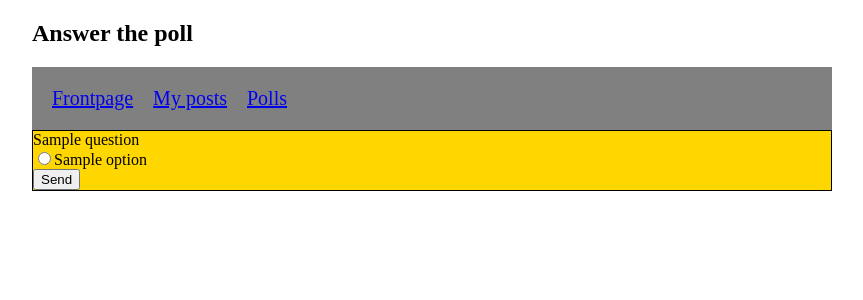
After one commit to Iltsukka/Keskustelu-blogi-sovellus, a Flask app: template templates/answer_poll.html in a window 1280 px wide. The commit adds this page. Shown: the top 300 px of the page, without its empty margins (208-1071 px from the left). Run offline with Flask 3, Linux system fonts and the light colour scheme; the visitor is signed in with stand-in values (Sample User, id 1); the template is opened without the code that fills it: most values are stand-ins (such as "Sample title", 1, 10 or a date in 2020).

Commit message:
Add template and routes for answering polls

```diff
--- a/app.py
+++ b/app.py
@@ -190,3 +190,22 @@ def create_poll():
         return redirect('/polls')
     except:
         return render_template('error.html', error_message='Something went wrong creating the poll')
+
+@app.route('/answer_poll/<int:id>')
+def answer_poll(id):
+    sql = text('SELECT questions, created_at, username FROM polls WHERE id=:id')
+    result = db.session.execute(sql, {"id":id})
+    question = result.fetchone()
+    sql2 = text('SELECT id, option FROM options WHERE poll_id=:id')
+    result2 = db.session.execute(sql2, {"id":id})
+    options = result2.fetchall()
+    return render_template('answer_poll.html', question=question, options=options)
+
+@app.route('/poll_answers', methods=['POST'])
+def poll_answers():
+    if 'input' in request.form:
+        option_id = request.form['input']
+        sql = text('INSERT INTO answers (options_id, made_at) VALUES (:option_id, NOW())')
+        db.session.execute(sql, {"option_id":option_id})
+        db.session.commit()
+        return redirect('/polls')
--- a/schema.sql
+++ b/schema.sql
@@ -39,3 +39,9 @@ CREATE TABLE options (
     poll_id INTEGER REFERENCES polls,
     option TEXT
 );
+
+CREATE TABLE answers (
+    id SERIAL PRIMARY KEY,
+    options_id INTEGER REFERENCES options,
+    made_at TIMESTAMP
+)
--- /dev/null
+++ b/templates/answer_poll.html
@@ -0,0 +1,15 @@
+{% extends "layout.html" %}
+{% block title %} Answer the poll {% endblock %}
+{% block content %}
+{% if session. username %}
+{{question[0]}}
+
+<form action="/poll_answers", method="POST">
+    {% for option in options %}
+    <input type="radio" name='input' value="{{option[0]}}">{{option[1]}}
+    <br>
+    {% endfor %}
+    <input type="submit" value="Send">
+</form>
+{% endif %}
+{% endblock %}
--- a/templates/polls.html
+++ b/templates/polls.html
@@ -11,6 +11,11 @@ Polls
 <br>
 Created by {{poll.username}}
 on {{poll.created_at.strftime('%Y-%m-%d')}}
+<br>
+<a href="/answer_poll/{{poll.id}}">Answer the poll</a>
+<br>
+<a href="/check_answers/{{poll.id}}">See the results!</a>
 <hr>
+
 {% endfor %}
 {% endblock %}
```
